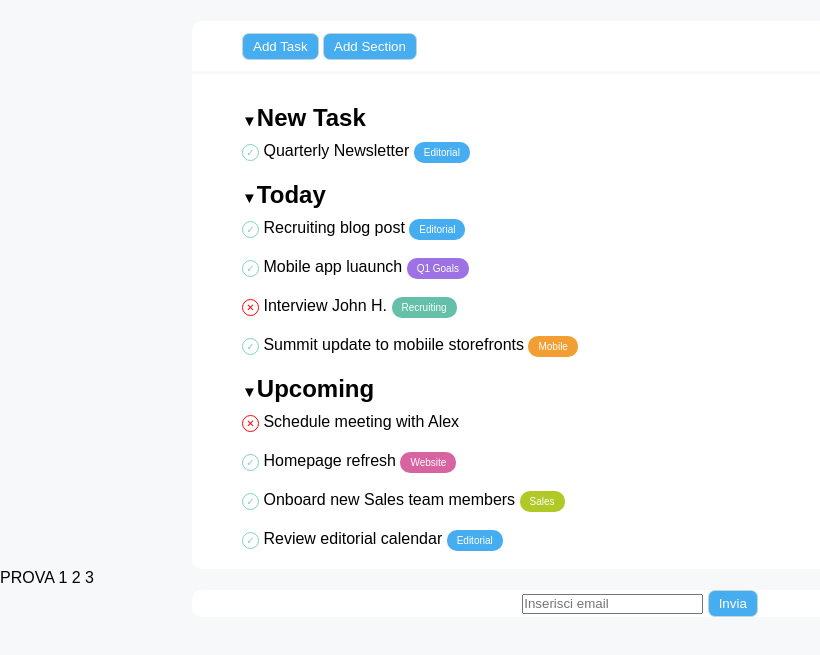
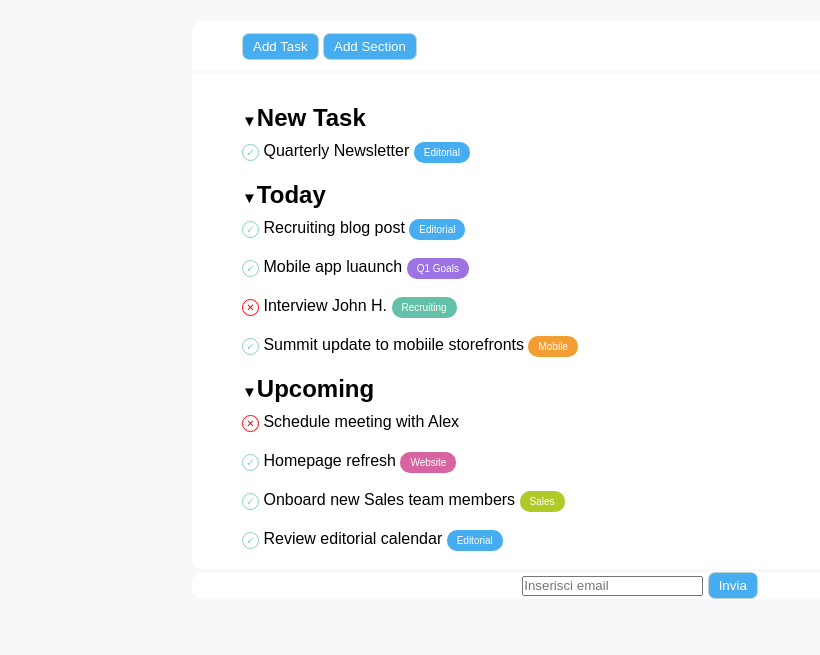
Before and after one commit to Jgio5/-html-css-toboolist, a plain HTML site: page index.html in a window 1280 px wide. Shown: the part 89-744 px from the top of the page, without its empty margins (0-820 px from the left). Drawn offline with Linux system fonts and the light colour scheme.

Commit message:
Togliere prova HTML

```diff
--- a/index.html
+++ b/index.html
@@ -83,10 +83,6 @@
         </div>
         <!-- /corpo -->
       </div>
-
-      <section>
-        PROVA 1 2 3
-      </section>
     </main>
 
     <footer>
```
